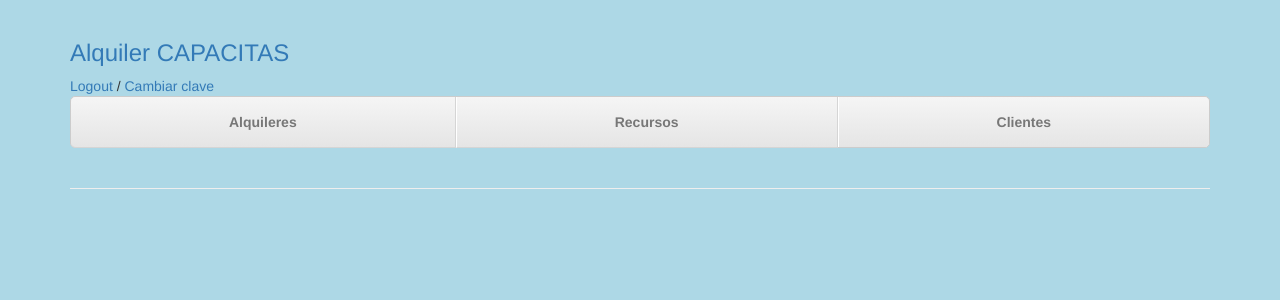
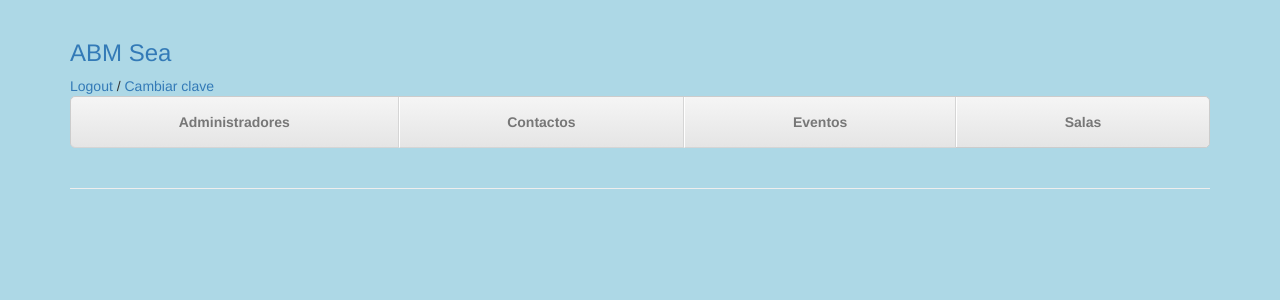
Before and after one commit to gauchoaleman/tesinavhost, a PHP site: page /index.php in a window 1280 px wide. Shown: the top 300 px of the page. Run offline with PHP 8.4, Linux system fonts and the light colour scheme; a user stored in the database is signed in; some libraries are stand-ins or nearby versions.

Commit message:
por arrancar administradores

```diff
--- a/public_html/backend/abm/borrarRecurso.php
+++ b/public_html/backend/abm/borrarRecurso.php
@@ -11,7 +11,7 @@ function borrarRecurso($idRecurso){
 
 if( isset($_POST["confirmado"])){
 	borrarRecurso($_GET["idRecurso"]);
-	header("Location: http://".$_SERVER['HTTP_HOST']."/recursos.php");
+	header("Location: http://".$_SERVER['HTTP_HOST']."/backend/abm/recursos.php");
 }
 
 ?>
--- a/public_html/backend/abm/cambiarClave.php
+++ b/public_html/backend/abm/cambiarClave.php
@@ -6,7 +6,7 @@ if( isset($_POST["enviar"])){
 	//echo "en el if";
 	if( $_POST["clave1"]==$_POST["clave2"]){
 		if(cambiarClave($_POST)){
-			header("Location: http://".$_SERVER['HTTP_HOST']."/index.php?mensaje=Cambio de clave exitoso");
+			header("Location: http://".$_SERVER['HTTP_HOST']."/backend/abm/index.php?mensaje=Cambio de clave exitoso");
 		}
 		else echo "Cambio de clave no exitoso.";
 	}
--- a/public_html/backend/abm/guardarRecurso.php
+++ b/public_html/backend/abm/guardarRecurso.php
@@ -10,7 +10,7 @@ if( isset($_POST["enviar"])){
 		//echo "Location: http://".$_SERVER['HTTP_HOST']."/index.php";
 
 
-		header("Location: http://".$_SERVER['HTTP_HOST']."/index.php");
+		header("Location: http://".$_SERVER['HTTP_HOST']."/backend/abm/index.php");
 	}
 	else $mensaje="Login no exitoso.";
 }
--- a/public_html/backend/abm/include/inc_alquiler.php
+++ b/public_html/backend/abm/include/inc_alquiler.php
@@ -59,5 +59,5 @@ if( $SqlLink->query($query)){
 //phpinfo();
 //print $_SERVER['HTTP_HOST'];
 
-header("Location: http://".$_SERVER['HTTP_HOST']."/alquileres.php?mensaje=".$mensaje);
+header("Location: http://".$_SERVER['HTTP_HOST']."/backend/abm/alquileres.php?mensaje=".$mensaje);
 ?>
--- a/public_html/backend/abm/include/inc_cliente.php
+++ b/public_html/backend/abm/include/inc_cliente.php
@@ -12,5 +12,5 @@ else
 //phpinfo();
 //print $_SERVER['HTTP_HOST'];
 
-header("Location: http://".$_SERVER['HTTP_HOST']."/clientes.php?mensaje=".$mensaje);
+header("Location: http://".$_SERVER['HTTP_HOST']."/backend/abm/clientes.php?mensaje=".$mensaje);
 ?>
--- a/public_html/backend/abm/include/inc_head.php
+++ b/public_html/backend/abm/include/inc_head.php
@@ -17,7 +17,7 @@ if (!isset($_SESSION["loginId"]))
     <meta name="author" content="">
     <link rel="icon" href="../../favicon.ico">
 
-    <title>Alquileres CAPACITAS</title>
+    <title>ABM SEA</title>
 
     <!-- Bootstrap core CSS -->
     <link href="css/bootstrap.min.css" rel="stylesheet">
--- a/public_html/backend/abm/include/inc_menu.php
+++ b/public_html/backend/abm/include/inc_menu.php
@@ -6,51 +6,61 @@ Código del head que se incluye en todas las páginas
       <!-- The justified navigation menu is meant for single line per list item.
            Multiple lines will require custom code not provided by Bootstrap. -->
            <div class="masthead">
-        <h3 class="text-muted"><a href="index.php">Alquiler CAPACITAS</a></h3>
-		<?php if( $_SESSION["loginId"])
-				echo "<a href='index.php?accion=logout'>Logout</a> / <a href='index.php?accion=cambiarclave'>Cambiar clave</a>";
-				?>
+              <h3 class="text-muted"><a href="./index.php">ABM Sea</a></h3>
+              <?php echo "<a href='index.php?accion=logout'>Logout</a> / <a href='index.php?accion=cambiarclave'>Cambiar clave</a>";?>
               <nav>
                 <ul class="nav nav-justified">
                   <li
       			<?php
-			if( basename($_SERVER["SCRIPT_FILENAME"], '.php')=="alquileres")
+      			if( basename($_SERVER["SCRIPT_FILENAME"], '.php')=="administradores")
       				echo " class='active'";
       				?>><?php
-			if( basename($_SERVER["SCRIPT_FILENAME"], '.php')=="alquileres")
+      			if( basename($_SERVER["SCRIPT_FILENAME"], '.php')=="administradores")
       			{
-				echo "<a href='alquileres.php'>Alquileres</a>";
+      				echo "<a href='#'>Administradores</a>";
       			}
       			else
       			{
-				echo "<a href='alquileres.php'>Alquileres</a>";
+      				echo "<a href='administradores.php'>Administradores</a>";
       			}?>
       			</li>
-
                   <li<?php
-			if( basename($_SERVER["SCRIPT_FILENAME"], '.php')=="recursos")
+      			if( basename($_SERVER["SCRIPT_FILENAME"], '.php')=="contactos")
       				echo " class='active'";
       				?>><?php
-			if( basename($_SERVER["SCRIPT_FILENAME"], '.php')=="recursos")
+      			if( basename($_SERVER["SCRIPT_FILENAME"], '.php')=="contactos")
       			{
-				echo "<a href='recursos.php'>Recursos</a>";
+      				echo "<a href='#'>Contactos</a>";
       			}
       			else
       			{
-				echo "<a href='recursos.php'>Recursos</a>";
+      				echo "<a href='contactos.php'>Contactos</a>";
       			}?>
       			</li>
                   <li<?php
-			if( basename($_SERVER["SCRIPT_FILENAME"], '.php')=="clientes")
+      			if( basename($_SERVER["SCRIPT_FILENAME"], '.php')=="eventos")
       				echo " class='active'";
       				?>><?php
-			if( basename($_SERVER["SCRIPT_FILENAME"], '.php')=="clientes")
+      			if( basename($_SERVER["SCRIPT_FILENAME"], '.php')=="eventos")
       			{
-				echo "<a href='clientes.php'>Clientes</a>";
+      				echo "<a href='#'>Eventos</a>";
       			}
       			else
       			{
-				echo "<a href='clientes.php'>Clientes</a>";
+      				echo "<a href='eventos.php'>Eventos</a>";
+      			}?>
+      			</li>
+                  <li<?php
+      			if( basename($_SERVER["SCRIPT_FILENAME"], '.php')=="salas")
+      				echo " class='active'";
+      				?>><?php
+      			if( basename($_SERVER["SCRIPT_FILENAME"], '.php')=="salas")
+      			{
+      				echo "<a href='#'>Salas</a>";
+      			}
+      			else
+      			{
+      				echo "<a href='salas.php'>Salas</a>";
       			}?>
       			</li>
 
--- a/public_html/backend/abm/include/inc_modificar_alquiler.php
+++ b/public_html/backend/abm/include/inc_modificar_alquiler.php
@@ -28,7 +28,7 @@ else
 //phpinfo();
 //print $_SERVER['HTTP_HOST'];
 
-header("Location: http://".$_SERVER['HTTP_HOST']."/alquileres.php?mensaje=".$mensaje);
+header("Location: http://".$_SERVER['HTTP_HOST']."/backend/abm/alquileres.php?mensaje=".$mensaje);
 
 function borrarRecursosAlquiler($idAlquiler){
 	global $SqlLink;
--- a/public_html/backend/abm/include/inc_modificar_cliente.php
+++ b/public_html/backend/abm/include/inc_modificar_cliente.php
@@ -12,5 +12,5 @@ else
 //phpinfo();
 //print $_SERVER['HTTP_HOST'];
 
-header("Location: http://".$_SERVER['HTTP_HOST']."/clientes.php?mensaje=".$mensaje);
+header("Location: http://".$_SERVER['HTTP_HOST']."/backend/abm/clientes.php?mensaje=".$mensaje);
 ?>
--- a/public_html/backend/abm/include/inc_modificar_recurso.php
+++ b/public_html/backend/abm/include/inc_modificar_recurso.php
@@ -13,5 +13,5 @@ else
 //phpinfo();
 //print $_SERVER['HTTP_HOST'];
 
-header("Location: http://".$_SERVER['HTTP_HOST']."/recursos.php?mensaje=".$mensaje);
+header("Location: http://".$_SERVER['HTTP_HOST']."/backend/abm/recursos.php?mensaje=".$mensaje);
 ?>
--- a/public_html/backend/abm/include/inc_recurso.php
+++ b/public_html/backend/abm/include/inc_recurso.php
@@ -12,5 +12,5 @@ else
 //phpinfo();
 //print $_SERVER['HTTP_HOST'];
 
-header("Location: http://".$_SERVER['HTTP_HOST']."/recursos.php?mensaje=".$mensaje);
+header("Location: http://".$_SERVER['HTTP_HOST']."/backend/abm/recursos.php?mensaje=".$mensaje);
 ?>
```
Lines whose indentation alone changed are shown as unchanged.
